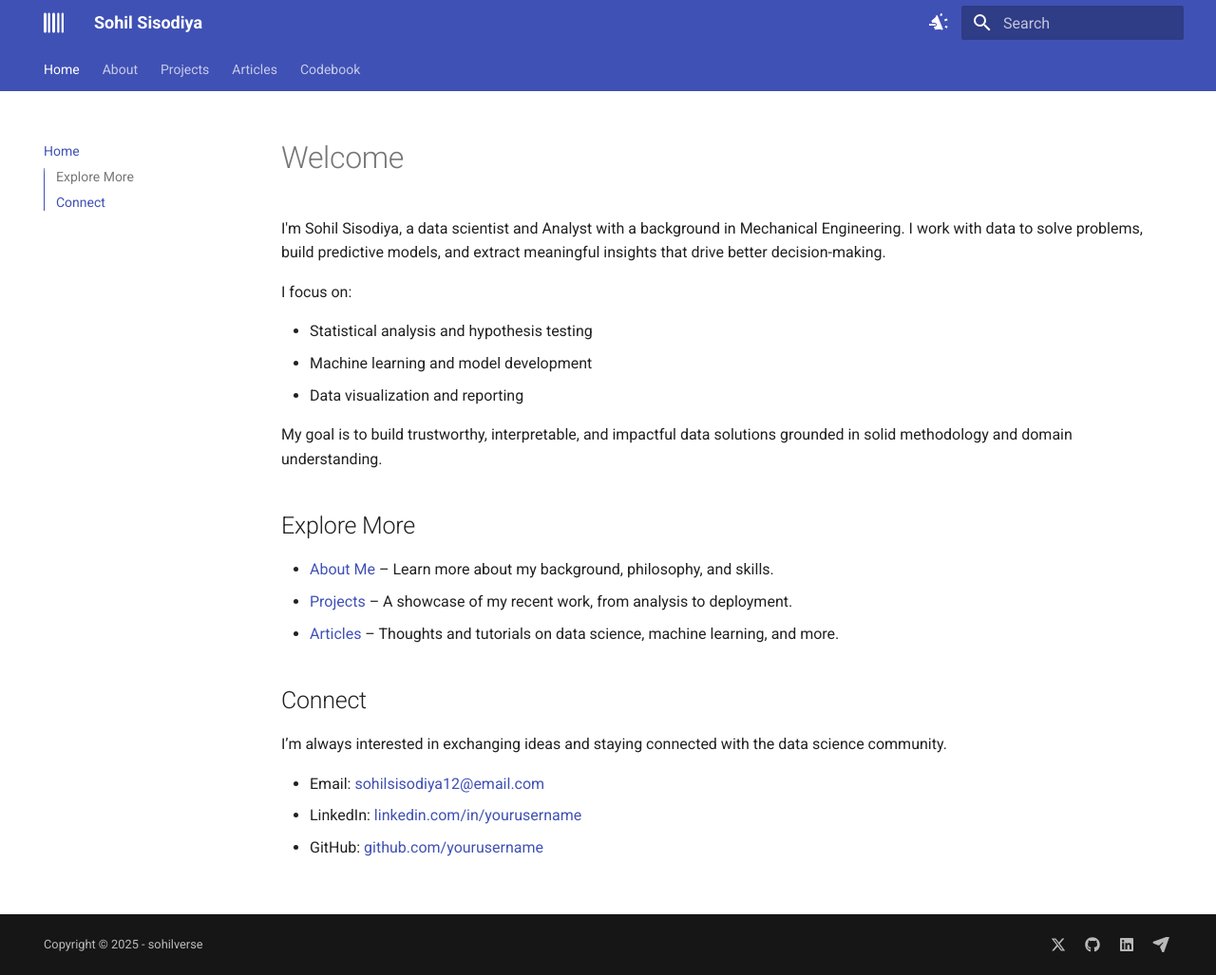
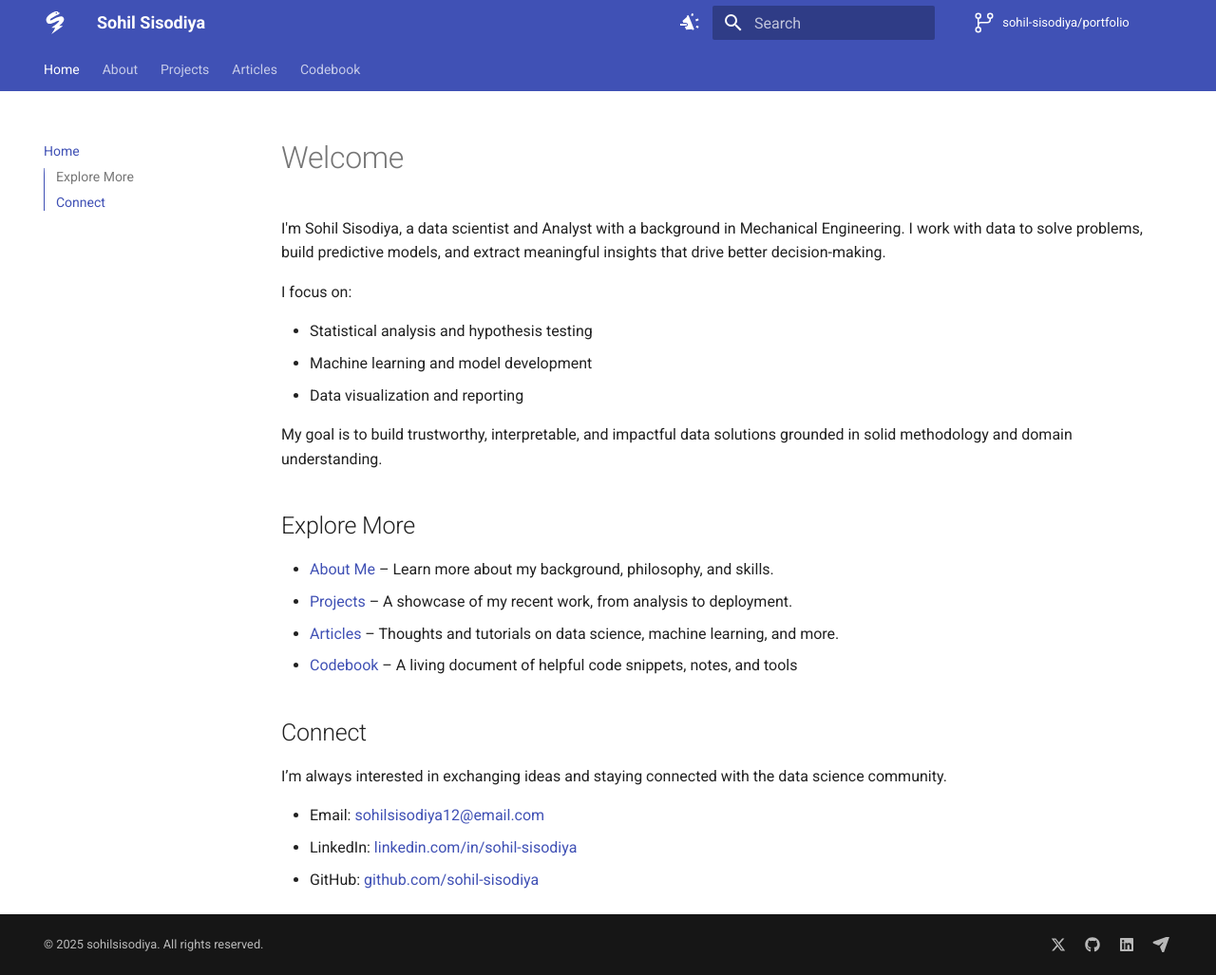
Before and after one commit to sohil-sisodiya/portfolio, an MkDocs documentation site: the page built from docs/index.md, in a window 1280 px wide and 1027 px high. Shown: the whole window at 95% size. Built offline with MkDocs 1.6.1 and Material for MkDocs 9.7.7, drawn with Linux system fonts in a browser that asks for light colours; comment, search, counter and statistics services are not loaded.

Commit message:
add major update in mkdocs, index, about file

```diff
--- a/docs/index.md
+++ b/docs/index.md
@@ -17,6 +17,7 @@ My goal is to build trustworthy, interpretable, and impactful data solutions gro
 - [About Me](about.md) – Learn more about my background, philosophy, and skills.
 - [Projects](projects/index.md) – A showcase of my recent work, from analysis to deployment.
 - [Articles](#) – Thoughts and tutorials on data science, machine learning, and more.
+- [Codebook](codebook/index.md) – A living document of helpful code snippets, notes, and tools
 
 
 
@@ -25,5 +26,5 @@ My goal is to build trustworthy, interpretable, and impactful data solutions gro
 I’m always interested in exchanging ideas and staying connected with the data science community.
 
 - Email: [sohilsisodiya12@email.com](mailto:sohilsisodiya12@gmail.com)
-- LinkedIn: [linkedin.com/in/yourusername](#)
-- GitHub: [github.com/yourusername](#)
+- LinkedIn: [linkedin.com/in/sohil-sisodiya](https://linkedin.com/in/sohil-sisodiya)
+- GitHub: [github.com/sohil-sisodiya](https://github.com/sohil-sisodiya)
--- a/mkdocs.yml
+++ b/mkdocs.yml
@@ -11,15 +11,18 @@ nav:
   - Codebook: codebook/index.md
 
 
+# add repo
+repo_url: https://github.com/sohil-sisodiya/portfolio
+repo_name: sohil-sisodiya/portfolio
 
 theme:
   name: material
   # custom_dir: overrides
   palette:
-      # light mode
-    - scheme: default
-      # primary: blue grey
-      accent: purple
+
+    # light mode
+    - media: "(prefers-color-scheme: light)"
+      scheme: default
       toggle:
         icon: material/light-flood-up
         name: Switch to dark mode
@@ -30,12 +33,15 @@ theme:
       toggle:
         icon: material/light-flood-down
         name: Switch to light mode
+
+
   # logo
   icon:
-    logo: fontawesome/solid/barcode
+    logo: simple/numba
+    repo: octicons/git-branch-24
 
 
-  # favicon: favicon.ico
+  #favicon: favicon.ico
   features:
     - navigation.instant
     - navigation.tracking
@@ -51,16 +57,16 @@ extra:
   social:
 
     - icon: fontawesome/brands/x-twitter
-      link: https://fosstodon.org/@squidfunk
+      link: https://x.com/sohilverse
 
     - icon: fontawesome/brands/github
-      link: https://fosstodon.org/@squidfunk
+      link: https://github.com/sohil-sisodiya
 
     - icon: fontawesome/brands/linkedin
-      link: https://fosstodon.org/@squidfunk
+      link: https://linkedin.com/in/sohil-sisodiya
 
     - icon: fontawesome/solid/paper-plane
-      link: mailto:<email-address>
+      link: mailto:<sohilsisodiya12@gmil.com>
 
 
 # extra_css:
@@ -86,4 +92,4 @@ markdown_extensions:
   - pymdownx.mark
 
 
-copyright: Copyright &copy; 2025 - sohilverse
+copyright: "© 2025 sohilsisodiya. All rights reserved."
```
Also changed, not shown: docs/about.md (+2 -2 lines).
